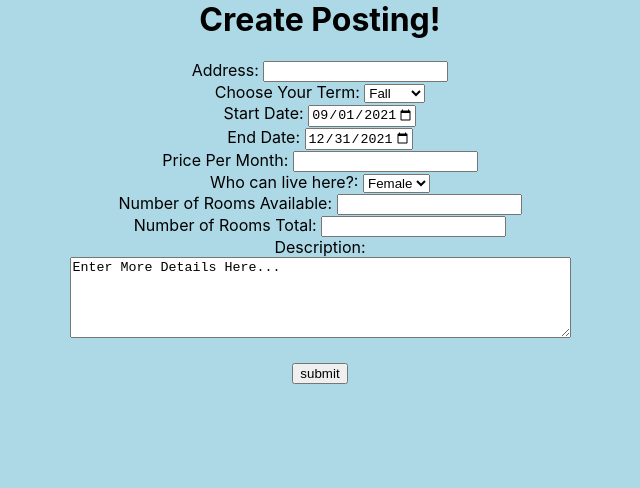
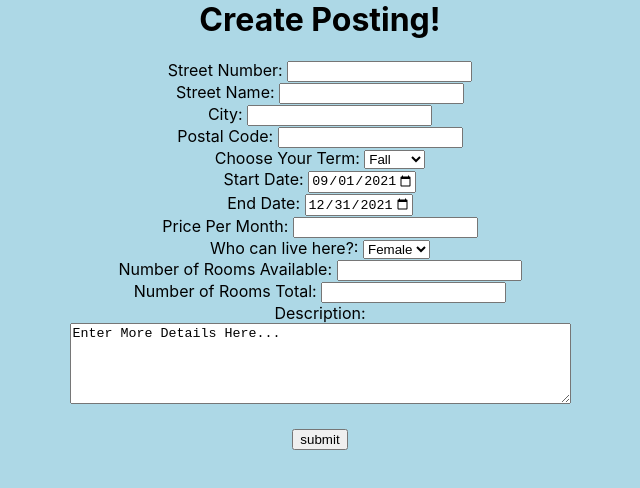
Before and after one commit to chirag1712/rental-finder-app, a React (Create React App) app in the folder client/: page /createPosting in a window 1280 px wide. Shown: the top 488 px of the page, without its empty margins (320-960 px from the left). Built offline with nearby package versions, Linux system fonts and the light colour scheme.

Commit message:
Added post request for create postings

```diff
--- a/client/src/components/CreatePosting/CreatePosting.js
+++ b/client/src/components/CreatePosting/CreatePosting.js
@@ -1,38 +1,98 @@
-import React from 'react';
+import React, { Component } from 'react';
 import { Wrapper, Header } from './CreatePostingStyles';
+import axios from 'axios';
+import { render } from 'react-dom';
 
-const CreatePosting = (props) => {
+class CreatePosting extends Component {
+  state = {
+    user_id: '1',
+    term: '',
+    start_date: '',
+    end_date: '',
+    price_per_month: '',
+    gender_details: '',
+    rooms_available: '',
+    total_rooms: '',
+    description: '',
+    street_num: '',
+    street_name: '',
+    city: '',
+    postal_code: ''
+  }
+
+  handleChange = event => {
+    this.setState({ [event.target.name]: event.target.value })
+  }
+
+  handleSubmit = event => {
+    event.preventDefault();
+
+    const data = {
+      user_id: this.state.user_id,
+      term: this.state.term,
+      start_date: this.state.start_date,
+      end_date: this.state.end_date,
+      price_per_month: this.state.price_per_month,
+      gender_details: this.state.gender_details,
+      rooms_available: this.state.rooms_available,
+      total_rooms: this.state.total_rooms,
+      description: this.state.description,
+      street_num: this.state.street_num,
+      street_name: this.state.street_name,
+      city: this.state.city,
+      postal_code: this.state.postal_code
+    };
+
+    axios.post('http://localhost:5000/create', { data })
+      .then(res => {
+        console.log(data);
+      })
+  }
+
+  render() {
     return (
       <Wrapper>
         <Header> Create Posting! </Header>
 
-      <form>
-        <label for='address'> Address: </label>
-        <input name='address' type='text' />
+        <form action="" onSubmit={this.handleSubmit}>
+          <label for='street_num'> Street Number: </label>
+          <input name='street_num' type='text' onChange={this.handleChange} />
+          <br></br>
+
+          <label for='street_name'> Street Name: </label>
+          <input name='street_name' type='text' onChange={this.handleChange} />
+          <br></br>
+
+          <label for='city'> City: </label>
+          <input name='city' type='text' onChange={this.handleChange} />
+          <br></br>
+
+          <label for='postal_code'> Postal Code: </label>
+          <input name='postal_code' type='text' onChange={this.handleChange} />
           <br></br>
 
           <label for="term">Choose Your Term: </label>
-        <select name="term" id="term">
-          <option value="Fall">Fall</option>
-          <option value="Winter">Winter</option>
-          <option value="Spring">Spring</option>
+          <select name="term" id="term" onChange={this.handleChange}>
+            <option value="fall">Fall</option>
+            <option value="winter">Winter</option>
+            <option value="spring">Spring</option>
           </select>
           <br></br>
 
-        <label for="start">Start Date: </label>
-        <input type="date" id="start" name="start-date"
+          <label for="start_date">Start Date: </label>
+          <input type="date" id="start" name="start_date"
             value="2021-09-01"
-          min="2021-05-01" max="2022-08-31"></input>
+            min="2021-05-01" max="2022-08-31" onChange={this.handleChange}></input>
           <br></br>
 
-        <label for="start">End Date: </label>
-        <input type="date" id="end" name="end-start"
+          <label for="end_date">End Date: </label>
+          <input type="date" id="end" name="end_date"
             value="2021-12-31"
-          min="2021-05-01" max="2022-08-31"></input>
+            min="2021-05-01" max="2022-08-31" onChange={this.handleChange}></input>
           <br></br>
 
-        <label for='price'> Price Per Month: </label>
-        <input name='price' type='text' />
+          <label for='price_per_month'> Price Per Month: </label>
+          <input name='price_per_month' type='text' onChange={this.handleChange} />
           <br></br>
 
           {/*
@@ -48,20 +108,20 @@ const CreatePosting = (props) => {
         <br></br>
         */}
 
-        <label for="genders"> Who can live here?: </label>
-        <select name="genders" id="genders">
-          <option value="Female">Female</option>
-          <option value="Male">Male</option>
-          <option value="Co-ed">Co-ed</option>
+          <label for="gender_details"> Who can live here?: </label>
+          <select name="gender_details" id="genders" onChange={this.handleChange}>
+            <option value="female">Female</option>
+            <option value="male">Male</option>
+            <option value="co-ed">Co-ed</option>
           </select>
           <br></br>
 
-        <label for='number_rooms_open'> Number of Rooms Available: </label>
-        <input name='number_rooms_open' type='text' />
+          <label for='rooms_available'> Number of Rooms Available: </label>
+          <input name='rooms_available' type='text' onChange={this.handleChange} />
           <br></br>
 
-        <label for='number_rooms_total'> Number of Rooms Total: </label>
-        <input name='number_rooms_total' type='text' />
+          <label for='total_rooms'> Number of Rooms Total: </label>
+          <input name='total_rooms' type='text' onChange={this.handleChange} />
           <br></br>
 
           {/*
@@ -102,7 +162,7 @@ const CreatePosting = (props) => {
         */}
           <label for='description'> Description: </label>
           <br></br>
-        <textarea rows="5" cols="60" name="description">
+          <textarea rows="5" cols="60" name="description" onChange={this.handleChange}>
             Enter More Details Here...
           </textarea>
           <br></br>
@@ -112,5 +172,6 @@ const CreatePosting = (props) => {
       </Wrapper>
     );
   }
+}
 
 export default CreatePosting;
```
Lines whose indentation alone changed are shown as unchanged.
